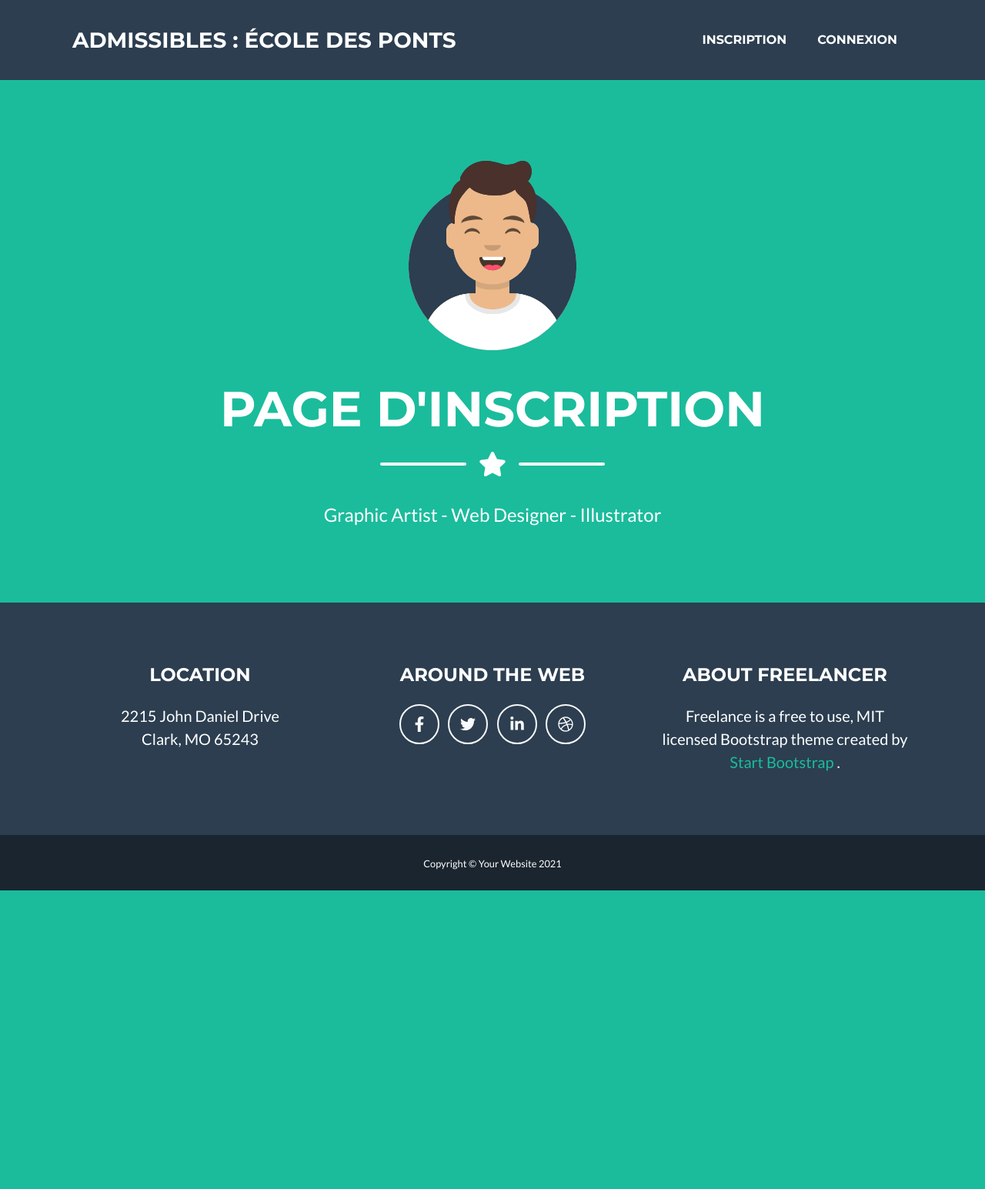
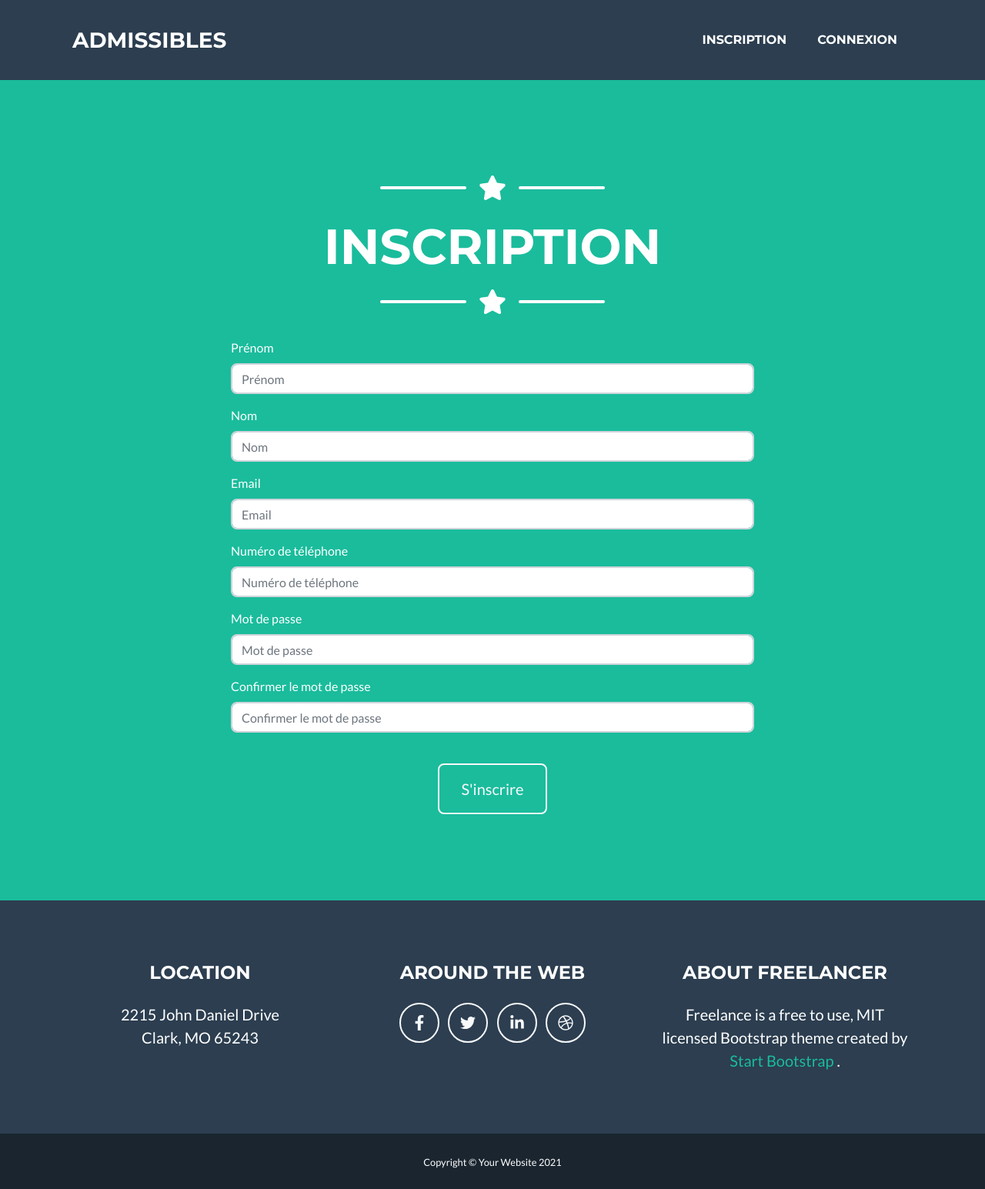
Before and after one commit to KIClubinfo/admissibles.enpc.org, a PHP site: page /inscription.php in a window 1280 px wide. Shown: the whole page at 77% size. Before the commit the page ends 1157 px from the top, so only its background shows below. Run offline with PHP 8.4, Linux system fonts and the light colour scheme.

Commit message:
Ajout des formulaires d'inscription et de connexion

```diff
--- a/php/inscription.php
+++ b/php/inscription.php
@@ -24,18 +24,74 @@
         <!-- Masthead-->
         <header class="masthead bg-primary text-white text-center">
             <div class="container d-flex align-items-center flex-column">
-                <!-- Masthead Avatar Image-->
-                <img class="masthead-avatar mb-5" src="assets/img/avataaars.svg" alt="..." />
-                <!-- Masthead Heading-->
-                <h1 class="masthead-heading text-uppercase mb-0">Page d'inscription</h1>
                 <!-- Icon Divider-->
                 <div class="divider-custom divider-light">
                     <div class="divider-custom-line"></div>
                     <div class="divider-custom-icon"><i class="fas fa-star"></i></div>
                     <div class="divider-custom-line"></div>
                 </div>
-                <!-- Masthead Subheading-->
-                <p class="masthead-subheading font-weight-light mb-0">Graphic Artist - Web Designer - Illustrator</p>
+                <!-- Masthead Heading-->
+                <h1 class="masthead-heading text-uppercase mb-0">Inscription</h1>
+                <!-- Icon Divider-->
+                <div class="divider-custom divider-light">
+                    <div class="divider-custom-line"></div>
+                    <div class="divider-custom-icon"><i class="fas fa-star"></i></div>
+                    <div class="divider-custom-line"></div>
+                </div>
+                <div class="container text-left">
+                    <!-- Inscription Section Form-->
+                    <div class="row">
+                        <div class="col-lg-8 mx-auto">
+                            <form id="inscriptionForm" name="inscription" novalidate="novalidate">
+                                <div class="control-group">
+                                    <div class="form-group">
+                                        <label>Prénom</label>
+                                        <input class="form-control" id="prenom" name="prenom" type="text" placeholder="Prénom" required="required" data-validation-required-message="Veuillez entrer votre prénom." />
+                                        <p class="help-block text-danger"></p>
+                                    </div>
+                                </div>
+                                <div class="control-group">
+                                    <div class="form-group">
+                                        <label>Nom</label>
+                                        <input class="form-control" id="nom" name="nom" type="text" placeholder="Nom" required="required" data-validation-required-message="Veuillez entrer votre nom." />
+                                        <p class="help-block text-danger"></p>
+                                    </div>
+                                </div>
+                                <div class="control-group">
+                                    <div class="form-group">
+                                        <label>Email</label>
+                                        <input class="form-control" id="email" name="email" type="email" placeholder="Email" required="required" data-validation-required-message="Veuillez entrer votre mail." />
+                                        <p class="help-block text-danger"></p>
+                                    </div>
+                                </div>
+                                <div class="control-group">
+                                    <div class="form-group">
+                                        <label>Numéro de téléphone</label>
+                                        <input class="form-control" id="tel" name="tel" type="tel" placeholder="Numéro de téléphone" required="required" data-validation-required-message="Veuillez entrer votre numéro de téléphone." />
+                                        <p class="help-block text-danger"></p>
+                                    </div>
+                                </div>
+                                <div class="control-group">
+                                    <div class="form-group">
+                                        <label>Mot de passe</label>
+                                        <input class="form-control" id="pass" name="pass" type="password" placeholder="Mot de passe" required="required" data-validation-required-message="Veuillez entrer un mot de passe." />
+                                        <p class="help-block text-danger"></p>
+                                    </div>
+                                </div>
+                                <div class="control-group">
+                                    <div class="form-group">
+                                        <label>Confirmer le mot de passe</label>
+                                        <input class="form-control" id="confPass" name="confPass" type="password" placeholder="Confirmer le mot de passe" required="required" data-validation-required-message="Veuillez confirmer votre mot de passe." />
+                                        <p class="help-block text-danger"></p>
+                                    </div>
+                                </div>
+                                <br />
+                                <div id="success"></div>
+                                <div class="form-group text-center"><button class="btn btn-outline-light btn-xl" id="sendInscriptionButton" type="submit">S'inscrire</button></div>
+                            </form>
+                        </div>
+                    </div>
+                </div>
             </div>
         </header>
         <!-- Footer-->
--- a/php/navbar.php
+++ b/php/navbar.php
@@ -1,6 +1,6 @@
 <nav class="navbar navbar-expand-lg bg-secondary text-uppercase fixed-top" id="mainNav">
     <div class="container">
-        <a class="navbar-brand js-scroll-trigger" href="#page-top">Admissibles : École des Ponts</a>
+        <a class="navbar-brand js-scroll-trigger" href="#page-top">Admissibles</a>
         <button class="navbar-toggler navbar-toggler-right text-uppercase font-weight-bold bg-primary text-white rounded" type="button" data-toggle="collapse" data-target="#navbarResponsive" aria-controls="navbarResponsive" aria-expanded="false" aria-label="Toggle navigation">
             Menu
             <i class="fas fa-bars"></i>
--- a/php/navinscrip.php
+++ b/php/navinscrip.php
@@ -1,6 +1,6 @@
 <nav class="navbar navbar-expand-lg bg-secondary text-uppercase fixed-top" id="mainNav">
     <div class="container">
-        <a class="navbar-brand js-scroll-trigger" href="#page-top">Admissibles : École des Ponts</a>
+        <a class="navbar-brand js-scroll-trigger" href="#page-top">Admissibles</a>
         <button class="navbar-toggler navbar-toggler-right text-uppercase font-weight-bold bg-primary text-white rounded" type="button" data-toggle="collapse" data-target="#navbarResponsive" aria-controls="navbarResponsive" aria-expanded="false" aria-label="Toggle navigation">
             Menu
             <i class="fas fa-bars"></i>
```
Also changed, not shown: php/connexion.php (+35 -6 lines).
